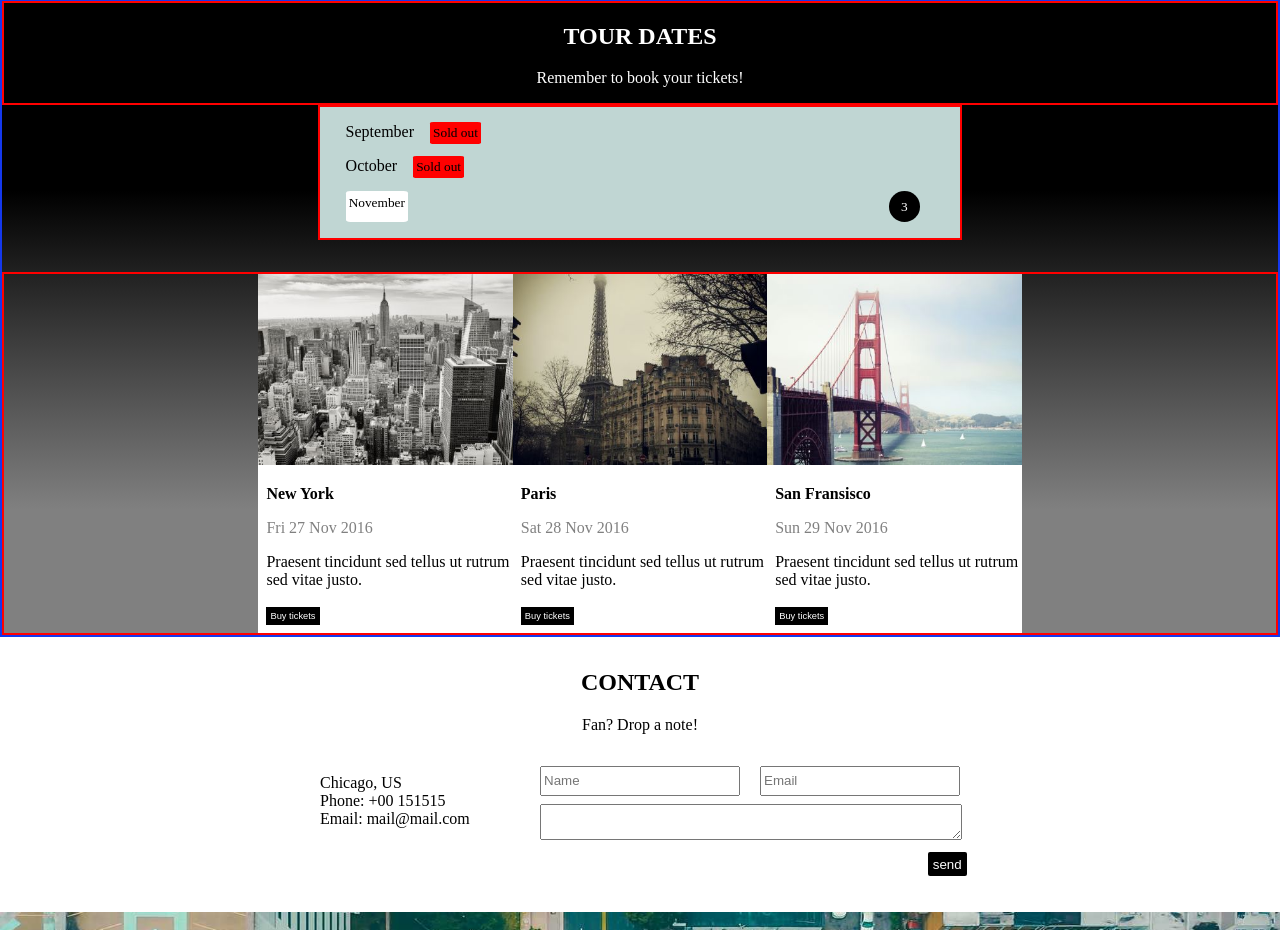
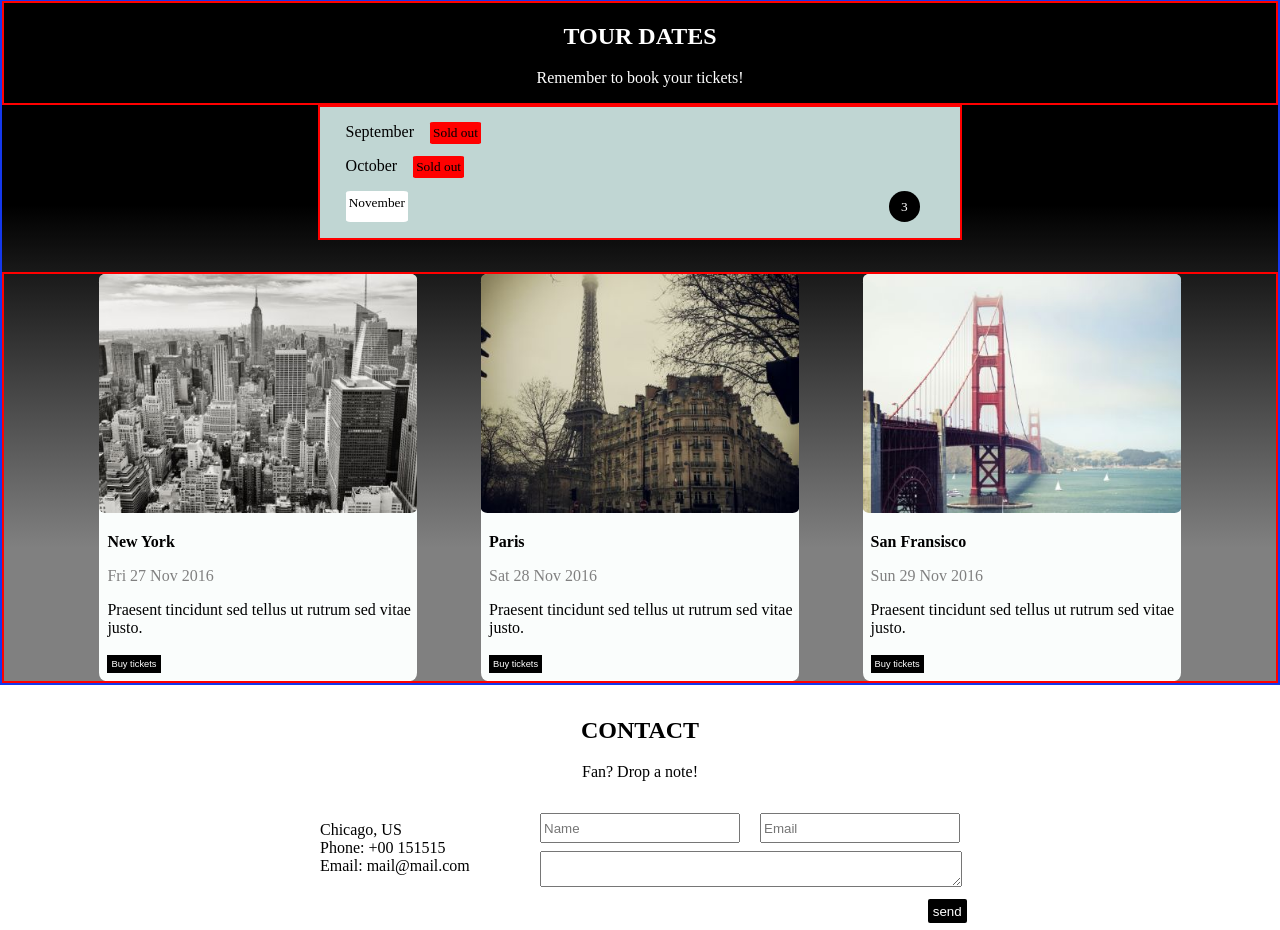
Before and after one commit to codegrann/The-Band, a PHP site: page / in a window 1280 px wide. Shown: the part 1294-2224 px from the top of the page. Run offline with PHP 8.4, Linux system fonts and the light colour scheme.

Commit message:
added border radius to the tickets div and images

```diff
--- a/style.css
+++ b/style.css
@@ -232,16 +232,19 @@ body{
     /* margin: 4rem 0 4rem 0; */
     display: flex;
     justify-content: center;
+    gap: 5%;
 }
 .avail{
-    max-width: 20%;
-    background-color: white;
+    max-width: 25%;
+    background-color: rgb(250, 253, 252);
     color: black;
+    border-radius: 2%;
     /* border: 2px solid red; */
     /* border-radius: 0.75rem; */
 }
 .avail img{
     max-width: 100%;
+    border-radius: 2%;
 }
 .avail p{
     margin-left: 0.5rem;
```
